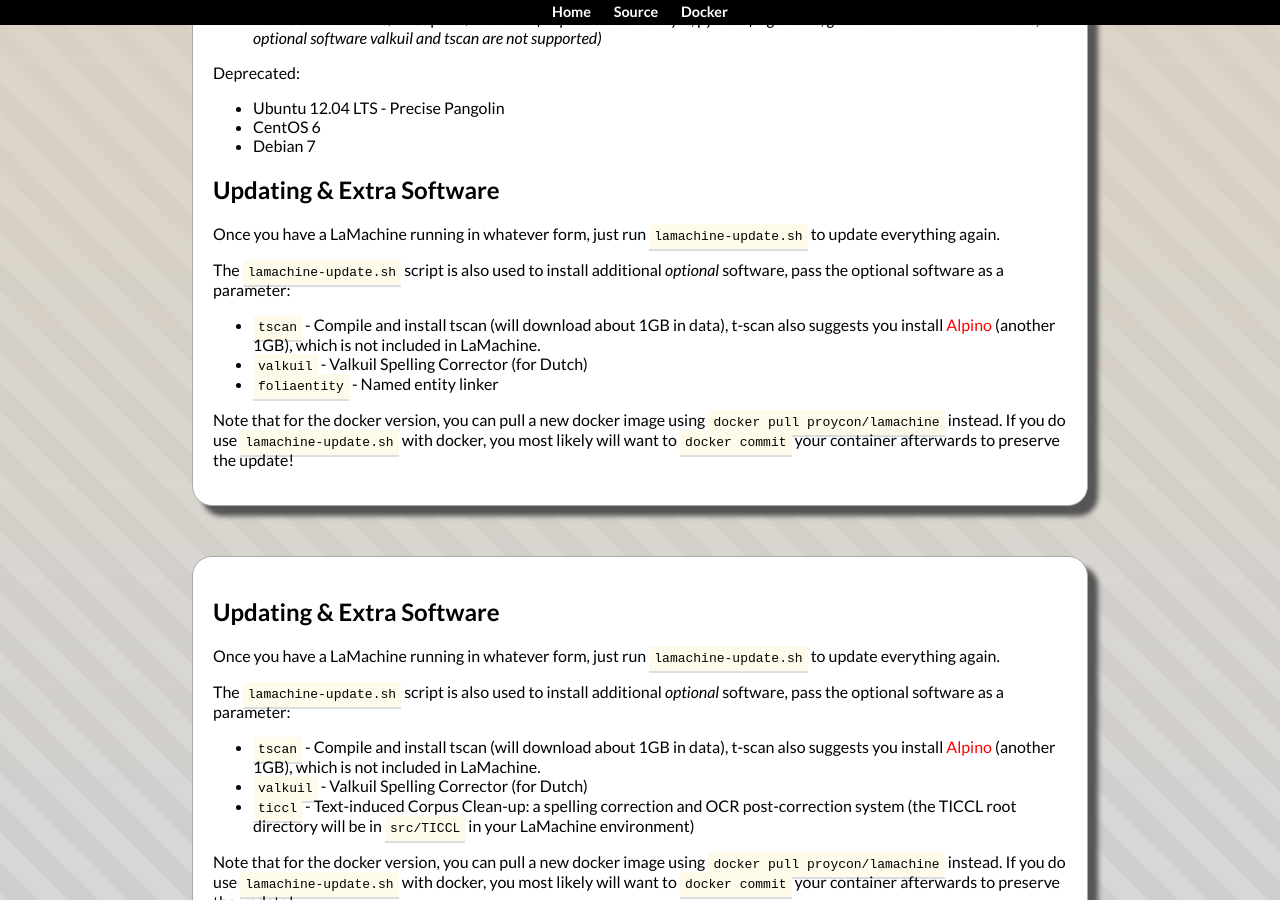
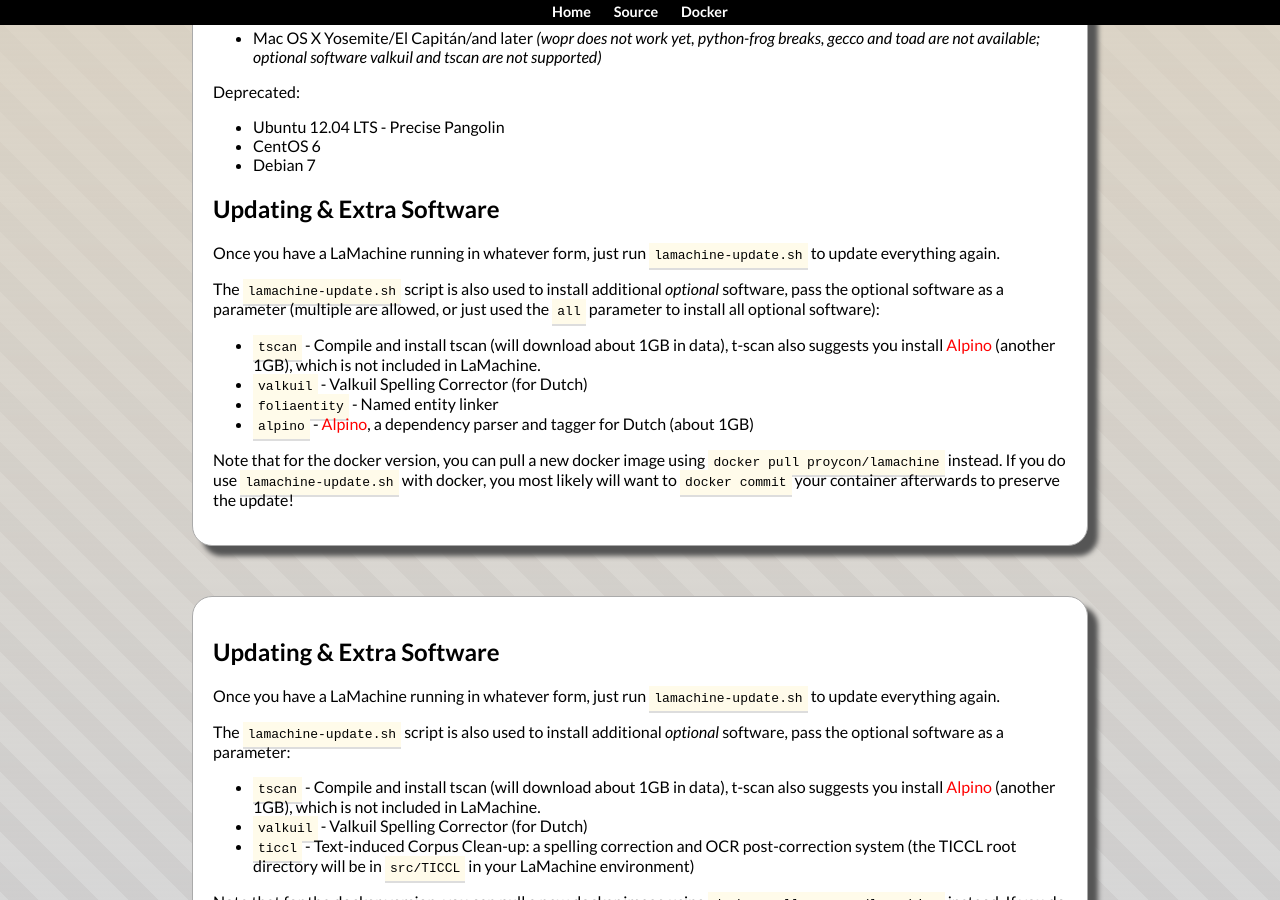
Before and after one commit to proycon/LaMachine, a Jekyll site: the page built from index.md, in a window 1280 px wide and 900 px high, scrolled down 4029 px. Built offline with Jekyll 4.4.1, drawn with Linux system fonts in a browser that asks for light colours; some of the changed text lies outside the part shown.

Commit message:
added alpino to website

```diff
--- a/index.md
+++ b/index.md
@@ -61,6 +61,7 @@ Optional additional software:
 - [T-scan](https://github.com/proycon/tscan) - T-scan is a Dutch text analytics tool for readability prediction.
 - [Valkuil](https://github.com/proycon/valkuil-gecco) - A context-aware spelling corrector for Dutch
 - [TICCL](https://github.com/martinreynaert/TICCL) - A spelling correction and OCR post-correction system
+- [Alpino](http://www.let.rug.nl/vannoord/alp/Alpino/), a dependency parser and tagger for Dutch (about 1GB)
 
 Both the VM image as well as the docker image are based on Arch Linux.
 
@@ -211,11 +212,12 @@ Updating & Extra Software
 Once you have a LaMachine running in whatever form, just run ``lamachine-update.sh`` to update
 everything again.
 
-The ``lamachine-update.sh`` script is also used to install additional *optional* software, pass the optional software as a parameter:
+The ``lamachine-update.sh`` script is also used to install additional *optional* software, pass the optional software as a parameter (multiple are allowed, or just used the ``all`` parameter to install all optional software):
 
  * ``tscan`` - Compile and install tscan (will download about 1GB in data), t-scan also suggests you install [Alpino](http://www.let.rug.nl/vannoord/alp/Alpino/) (another 1GB), which is not included in LaMachine.
  * ``valkuil`` - Valkuil Spelling Corrector (for Dutch)
  * ``foliaentity`` - Named entity linker
+ * ``alpino`` - [Alpino](http://www.let.rug.nl/vannoord/alp/Alpino/), a dependency parser and tagger for Dutch (about 1GB)
 
 Note that for the docker version, you can pull a new docker image using ``docker pull proycon/lamachine`` instead. If you do use ``lamachine-update.sh`` with docker, you most likely will want to ``docker commit`` your container afterwards to preserve the update!
 
```
